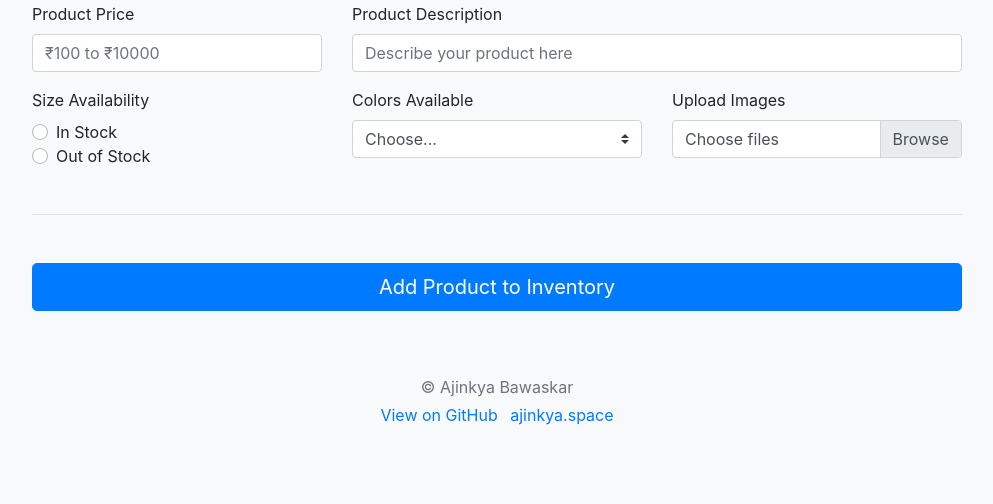
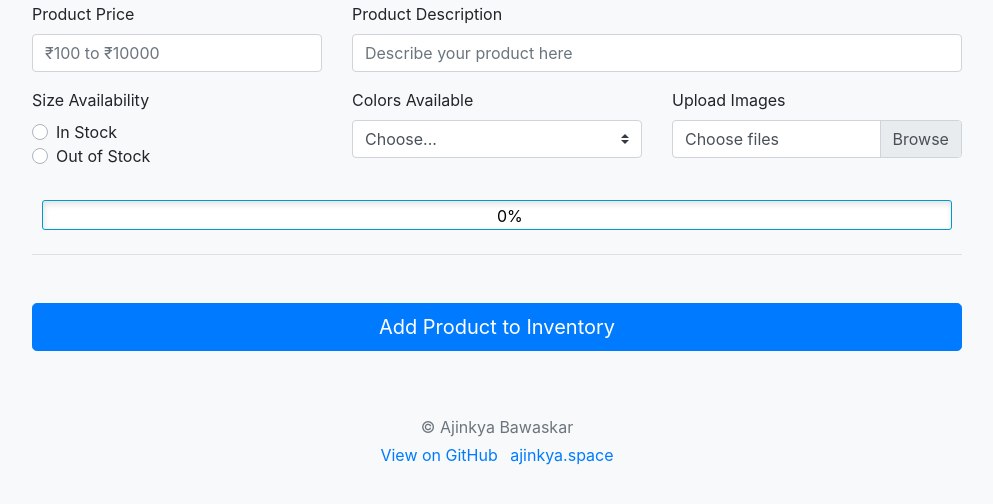
Before and after one commit to ajinkyabawaskar/kalakari, a PHP site: page / in a window 1280 px wide. Shown: the part 186-690 px from the top of the page, without its empty margins (143-1136 px from the left). Run offline with PHP 8.4, Linux system fonts and the light colour scheme.

Commit message:
seperating Image and formData uploads

```diff
--- a/index.php
+++ b/index.php
@@ -12,45 +12,7 @@
     <!-- Favicons -->
 
     <meta name="theme-color" content="#563d7c">
-
-
-    <style>
-        .file-error {
-            display: none;
-            width: 100%;
-            margin-top: 0.25rem;
-            font-size: 80%;
-            color: #dc3545;
-        }
-
-        .bd-placeholder-img {
-            font-size: 1.125rem;
-            text-anchor: middle;
-            -webkit-user-select: none;
-            -moz-user-select: none;
-            -ms-user-select: none;
-            user-select: none;
-        }
-
-        @media (min-width: 768px) {
-            .bd-placeholder-img-lg {
-                font-size: 3.5rem;
-            }
-        }
-
-        .container {
-            max-width: 960px;
-        }
-
-        .lh-condensed {
-            line-height: 1.25;
-        }
-
-        :root #content>#right>.dose>.dosesingle,
-        :root #content>#center>.dose>.dosesingle {
-            display: none !important;
-        }
-    </style>
+    <link rel="stylesheet" href="style.css">
 </head>
 
 <body class="bg-light">
@@ -63,7 +25,7 @@
         <div class="row">
 
             <div class="col-md-12">
-                <form class="needs-validation" novalidate="">
+                <form class="needs-validation" method="POST" id="addProductForm" novalidate="" enctype="multipart/form-data">
                     <div class="row">
                         <div class="col-md-4 mb-3">
                             <label for="product_price">Product Price</label>
@@ -134,11 +96,11 @@
                             <label for="product_color">Colors Available</label>
                             <select class="custom-select d-block w-100" id="product_color" name="product_color" required>
                                 <option value="">Choose...</option>
-                                <option value="XS">Red</option>
-                                <option value="S">Green</option>
-                                <option value="M">Blue</option>
-                                <option value="L">Orange</option>
-                                <option value="XL">Black</option>
+                                <option value="Red">Red</option>
+                                <option value="Green">Green</option>
+                                <option value="Blue">Blue</option>
+                                <option value="Orange">Orange</option>
+                                <option value="Black">Black</option>
                             </select>
                             <div class="invalid-feedback">
                                 Please select a valid color.
@@ -147,11 +109,9 @@
                         <div class="col-md-4 mb-3">
                             <label for="product_image">Upload Images</label>
                             <!-- <input type="text" class="form-control" id="zip" placeholder="" required=""> -->
-
-
                             <div class="input-group mb-3">
                                 <div class="custom-file">
-                                    <input type="file" class="custom-file-input" name="product_image[]" multiple="multiple" required>
+                                    <input type="file" class="custom-file-input" id="product_image" name="product_image[]" multiple="multiple" required>
                                     <label class="custom-file-label" for="inputGroupFile01">Choose files</label>
                                     <div class="invalid=feedback">
                                         Error.
@@ -183,7 +143,10 @@
                         <input type="text" class="form-control" id="address2" placeholder="Apartment or suite">
                     </div>
                     <hr class="mb-4"> -->
-
+                    <div id="progress-wrp">
+                        <div class="progress-bar"></div>
+                        <div class="status">0%</div>
+                    </div>
                     <hr class="mb-5 mt-4">
 
                     <button class="btn btn-primary btn-lg btn-block" type="submit">Add Product to Inventory</button>
@@ -199,29 +162,8 @@
             </ul>
         </footer>
     </div>
-    <script>
-        // JavaScript for disabling form submissions if there are invalid fields
-        (function() {
-            'use strict'
-
-            window.addEventListener('load', function() {
-                // Fetch all the forms we want to apply custom Bootstrap validation styles to
-                var forms = document.getElementsByClassName('needs-validation')
-
-                // Loop over them and prevent submission
-                Array.prototype.filter.call(forms, function(form) {
-                    form.addEventListener('submit', function(event) {
-                        if (form.checkValidity() === false) {
-                            event.preventDefault();
-                            event.stopPropagation();
-                        }
-                        form.classList.add('was-validated')
-                    }, false)
-                })
-            }, false)
-        }())
-    </script>
-    <script src="https://code.jquery.com/jquery-3.5.1.slim.min.js" integrity="sha384-DfXdz2htPH0lsSSs5nCTpuj/zy4C+OGpamoFVy38MVBnE+IbbVYUew+OrCXaRkfj" crossorigin="anonymous"></script>
+    <script src="https://code.jquery.com/jquery-3.5.1.min.js" crossorigin="anonymous"></script>
+    <script src="main.js"></script>
     <script src="https://cdn.jsdelivr.net/npm/popper.js@1.16.0/dist/umd/popper.min.js" integrity="sha384-Q6E9RHvbIyZFJoft+2mJbHaEWldlvI9IOYy5n3zV9zzTtmI3UksdQRVvoxMfooAo" crossorigin="anonymous"></script>
     <script src="https://stackpath.bootstrapcdn.com/bootstrap/4.5.0/js/bootstrap.min.js" integrity="sha384-OgVRvuATP1z7JjHLkuOU7Xw704+h835Lr+6QL9UvYjZE3Ipu6Tp75j7Bh/kR0JKI" crossorigin="anonymous"></script>
 
--- /dev/null
+++ b/main.js
@@ -0,0 +1,125 @@
+ // JavaScript for disabling form submissions if there are invalid fields
+ (function() {
+     'use strict'
+
+     window.addEventListener('load', function() {
+         // Fetch all the forms we want to apply custom Bootstrap validation styles to
+         var forms = document.getElementsByClassName('needs-validation')
+
+         // Loop over them and prevent submission
+         Array.prototype.filter.call(forms, function(form) {
+             form.addEventListener('submit', function(event) {
+                 if (form.checkValidity() === false) {
+                     event.preventDefault();
+                     event.stopPropagation();
+                 }
+                 form.classList.add('was-validated')
+             }, false)
+         })
+     }, false)
+ }())
+
+ var Upload = function(file) {
+     this.file = file;
+ };
+
+ Upload.prototype.getType = function() {
+     return this.file.type;
+ };
+ Upload.prototype.getSize = function() {
+     return this.file.size;
+ };
+ Upload.prototype.getName = function() {
+     return this.file.name;
+ };
+
+ Upload.prototype.doUpload = function() {
+     var that = this;
+     var formData = new FormData();
+     // add assoc key values, this will be posts values
+     formData.append("file", this.file, this.getName());
+     formData.append("fileUpload", true);
+     $.ajax({
+         type: "POST",
+         url: "api/setProduct.php",
+         xhr: function() {
+             var myXhr = $.ajaxSettings.xhr();
+             if (myXhr.upload) {
+                 myXhr.upload.addEventListener('progress', that.progressHandling, false);
+             }
+             return myXhr;
+         },
+         success: function(data) {
+             console.log(data);
+             product_images = data.URL;
+         },
+         error: function(error) {
+             // handle error
+             console.log(error);
+         },
+         async: true,
+         data: formData,
+         cache: false,
+         contentType: false,
+         processData: false,
+         timeout: 60000
+     });
+ };
+
+ Upload.prototype.progressHandling = function(event) {
+     var percent = 0;
+     var position = event.loaded || event.position;
+     var total = event.total;
+     var progress_bar_id = "#progress-wrp";
+     if (event.lengthComputable) {
+         percent = Math.ceil(position / total * 100);
+     }
+     // update progressbars classes so it fits your code
+     $(progress_bar_id + " .progress-bar").css("width", +percent + "%");
+     $(progress_bar_id + " .status").text(percent + "%");
+ };
+
+
+ $(document).ready(function() {
+     $("#product_color").change(function() {
+         product_color = $(this).children("option:selected").val();
+         console.log(product_color);
+     });
+     // process the form
+     $('#addProductForm').submit(function(event) {
+         // stop the form from submitting the normal way and refreshing the page
+         event.preventDefault();
+         $.ajax({
+             type: "POST",
+             url: "api/setProduct.php",
+             data: {
+                 "fileUpload": false,
+                 "product_price": $('input[name=product_price]').val(),
+                 "product_desc": $('input[name=product_desc]').val(),
+                 "product_avail": $('input[name=product_avail]').val(),
+                 "product_color": product_color,
+                 "product_images": product_images,
+             },
+             success: function(data) {
+                 console.log(data);
+             },
+             error: function(error) {
+                 // handle error
+                 console.log(error.responseText);
+             },
+
+         });
+
+     });
+ });
+
+ //Change id to your id
+ $("#product_image").on("change", function(e) {
+     var file = $(this)[0].files[0];
+     var upload = new Upload(file);
+
+     // maby check size or type here with upload.getSize() and upload.getType()
+
+     // execute upload
+     upload.doUpload();
+ });
--- /dev/null
+++ b/style.css
@@ -0,0 +1,63 @@
+.file-error {
+    display: none;
+    width: 100%;
+    margin-top: 0.25rem;
+    font-size: 80%;
+    color: #dc3545;
+}
+
+.bd-placeholder-img {
+    font-size: 1.125rem;
+    text-anchor: middle;
+    -webkit-user-select: none;
+    -moz-user-select: none;
+    -ms-user-select: none;
+    user-select: none;
+}
+
+@media (min-width: 768px) {
+    .bd-placeholder-img-lg {
+        font-size: 3.5rem;
+    }
+}
+
+.container {
+    max-width: 960px;
+}
+
+.lh-condensed {
+    line-height: 1.25;
+}
+
+:root #content>#right>.dose>.dosesingle,
+:root #content>#center>.dose>.dosesingle {
+    display: none !important;
+}
+
+#progress-wrp {
+    border: 1px solid #0099CC;
+    padding: 1px;
+    position: relative;
+    height: 30px;
+    border-radius: 3px;
+    margin: 10px;
+    text-align: left;
+    background: #fff;
+    box-shadow: inset 1px 3px 6px rgba(0, 0, 0, 0.12);
+}
+
+#progress-wrp .progress-bar {
+    height: 100%;
+    border-radius: 3px;
+    background-color: #f39ac7;
+    width: 0;
+    box-shadow: inset 1px 1px 10px rgba(0, 0, 0, 0.11);
+}
+
+#progress-wrp .status {
+    top: 3px;
+    left: 50%;
+    position: absolute;
+    display: inline-block;
+    color: #000000;
+}
```
Also changed, not shown: api/setProduct.php (+48 -5 lines), uploads/ideas.txt (added, +14 -0 lines), filter_ui.php (added), uploads/Output.png (added), uploads/imports.png (added), uploads/init and init call.png (added), 1 other file.
